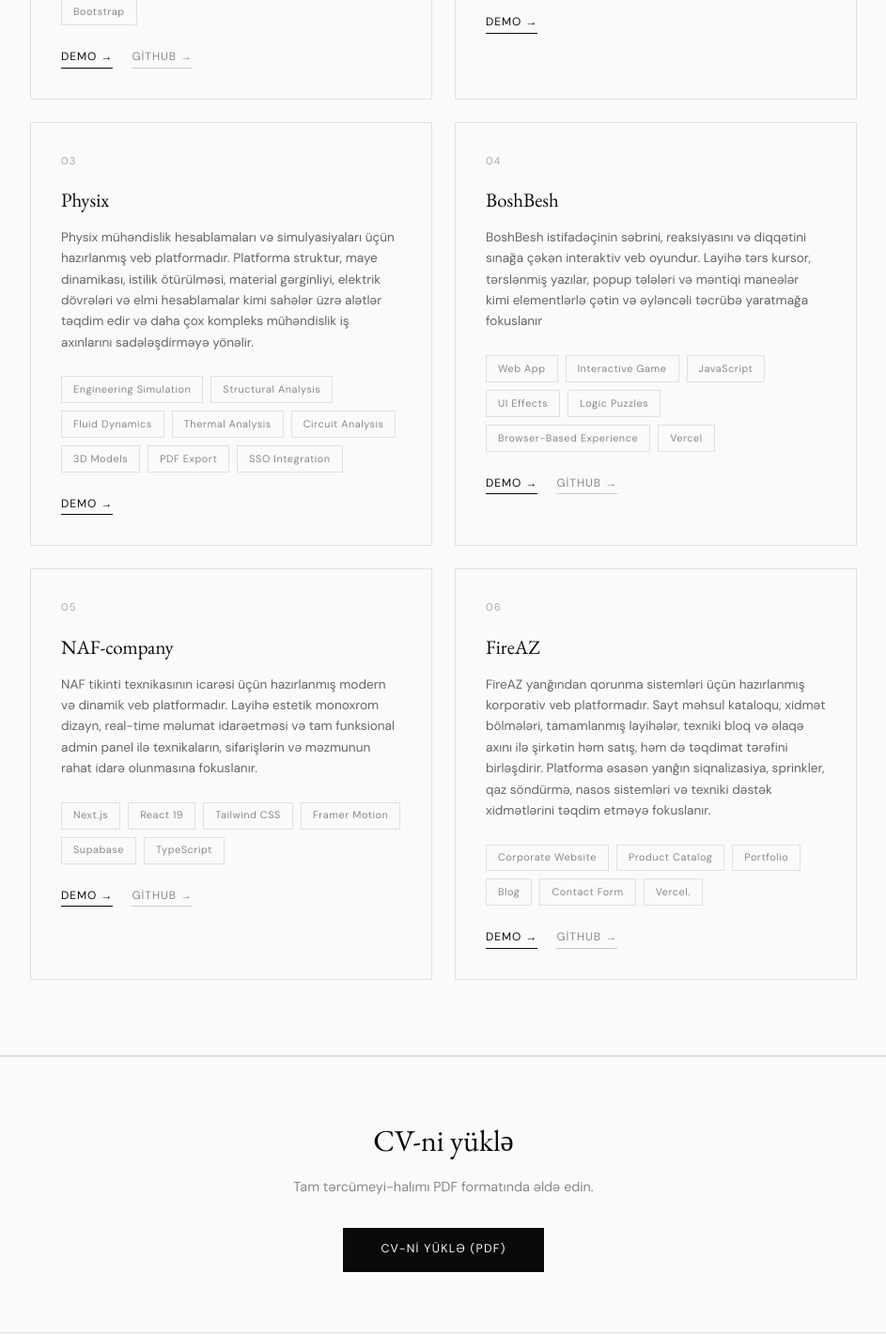
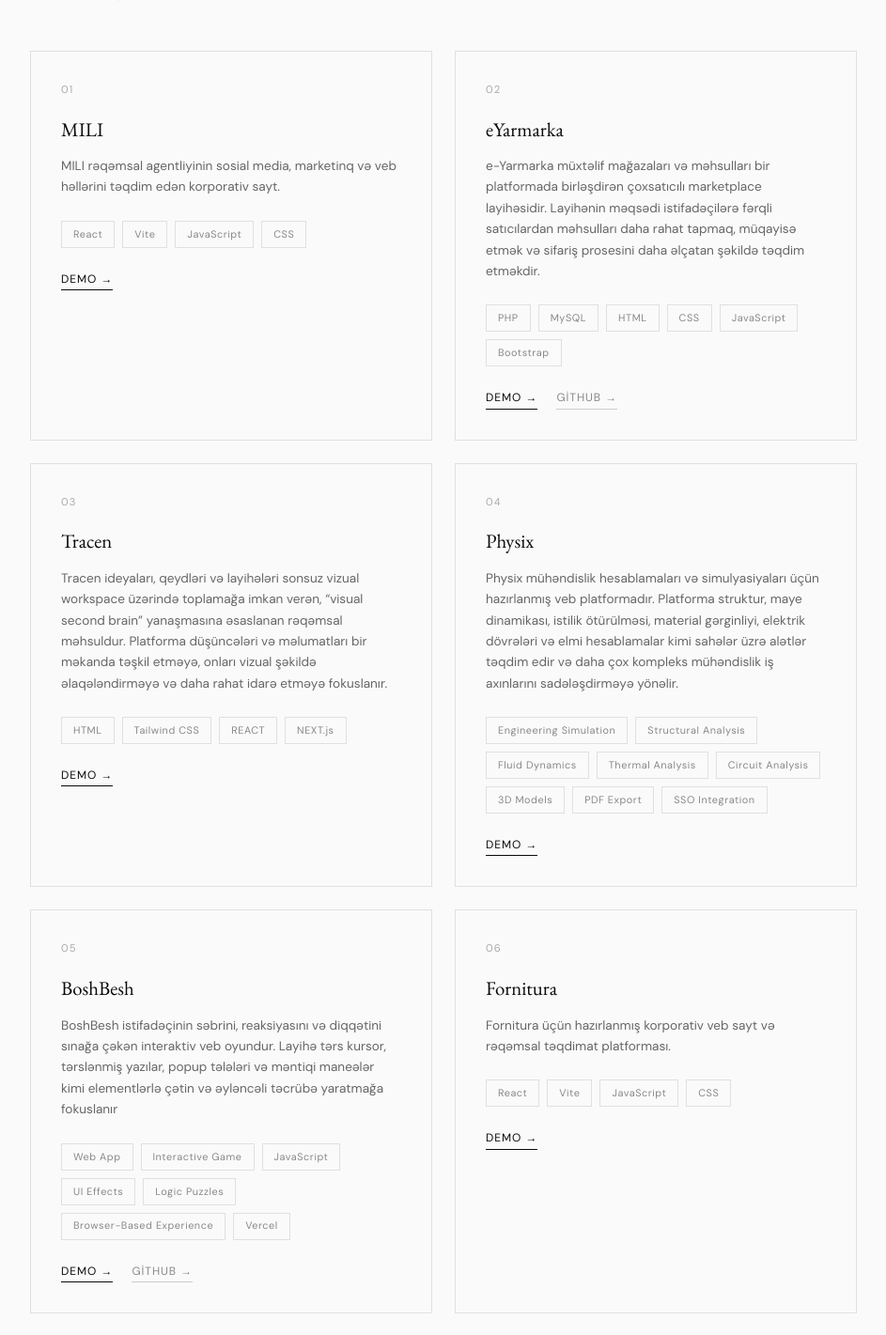
Before and after one commit to UmudvarKhalisli/Portfolio, a React (Vite) app: page / in a window 1280 px wide. Shown: the part 3140-4561 px from the top of the page at 94% size, without its empty margins (168-1111 px from the left). Built offline with nearby package versions, Linux system fonts and the light colour scheme.

Commit message:
Update portfolio projects and SMM work

```diff
--- a/src/hooks/useData.js
+++ b/src/hooks/useData.js
@@ -17,10 +17,23 @@ const DEFAULT_DATA = {
   "smmWorks": [
     { "brand": "lookmood_nn", "task": "Instagram hesabının SMM, marketinq və targeting idarəçiliyi", "did": "Kontent və vizual üslub, SMM idarəçiliyi, targeting reklamları", "result": "", "link": "" },
     { "brand": "EZ Group Təmizlik", "task": "Təmizlik və təmir xidməti brendi üçün Instagram hesabı", "did": "Kontent hazırlanması, qrid dizaynı, SMM və targeting", "result": "", "link": "" },
-    { "brand": "Farell Brooklyn", "task": "Ərkək geyimi brendi üçün Instagram kontenti", "did": "Kontent ideyaları, vizual konsepsiya, AI ilə vizual hazırlanması", "result": "", "link": "" },
-    { "brand": "Workforce Solutions", "task": "Xaricə inşaat işçilərinin işə cəlbi", "did": "Meta reklam kampaniyalarının qurulması və idarə edilməsi", "result": "", "link": "" }
+    { "brand": "Farell Brooklyn", "task": "Kişigeyimi brendi üçün Instagram kontenti", "did": "Kontent ideyaları, vizual konsepsiya, AI ilə vizual hazırlanması", "result": "", "link": "" },
+    { "brand": "Workforce Solutions", "task": "Xaricə inşaat işçilərinin işə cəlbi", "did": "Meta reklam kampaniyalarının qurulması və idarə edilməsi", "result": "", "link": "" },
+    { "brand": "e-naftexnika", "task": "Instagram hesabının SMM, marketinq və targeting idarəçiliyi", "did": "Kontent və vizual üslub, SMM idarəçiliyi, targeting reklamları", "result": "", "link": "https://www.instagram.com/e.naftexnika/" }
   ],
   "projects": [
+    {
+      "title": "MILI",
+      "desc": "MILI rəqəmsal agentliyinin sosial media, marketinq və veb həllərini təqdim edən korporativ sayt.",
+      "tags": [
+        "React",
+        "Vite",
+        "JavaScript",
+        "CSS"
+      ],
+      "demo": "https://miliaz.vercel.app/",
+      "github": ""
+    },
     {
       "title": "eYarmarka",
       "desc": "e-Yarmarka müxtəlif mağazaları və məhsulları bir platformada birləşdirən çoxsatıcılı marketplace layihəsidir. Layihənin məqsədi istifadəçilərə fərqli satıcılardan məhsulları daha rahat tapmaq, müqayisə etmək və sifariş prosesini daha əlçatan şəkildə təqdim etməkdir.",
@@ -79,6 +92,18 @@ const DEFAULT_DATA = {
       "github": "https://github.com/UmudvarKhalisli/ShitGame"
     },
     {
+      "title": "Fornitura",
+      "desc": "Fornitura üçün hazırlanmış korporativ veb sayt və rəqəmsal təqdimat platforması.",
+      "tags": [
+        "React",
+        "Vite",
+        "JavaScript",
+        "CSS"
+      ],
+      "demo": "https://fornitura.az/",
+      "github": ""
+    },
+    {
       "title": "NAF-company",
       "desc": "NAF tikinti texnikasının icarəsi üçün hazırlanmış modern və dinamik veb platformadır. Layihə estetik monoxrom dizayn, real-time məlumat idarəetməsi və tam funksional admin panel ilə texnikaların, sifarişlərin və məzmunun rahat idarə olunmasına fokuslanır.",
       "tags": [
@@ -92,20 +117,6 @@ const DEFAULT_DATA = {
       "demo": "https://naf-company.vercel.app/",
       "github": "https://github.com/UmudvarKhalisli/NAF"
     },
-    {
-      "title": "FireAZ",
-      "desc": "FireAZ yanğından qorunma sistemləri üçün hazırlanmış korporativ veb platformadır. Sayt məhsul kataloqu, xidmət bölmələri, tamamlanmış layihələr, texniki bloq və əlaqə axını ilə şirkətin həm satış, həm də təqdimat tərəfini birləşdirir. Platforma əsasən yanğın siqnalizasiya, sprinkler, qaz söndürmə, nasos sistemləri və texniki dəstək xidmətlərini təqdim etməyə fokuslanır.",
-      "tags": [
-        "Corporate Website",
-        "Product Catalog",
-        "Portfolio",
-        "Blog",
-        "Contact Form",
-        "Vercel."
-      ],
-      "demo": "https://firesite.vercel.app/",
-      "github": "https://github.com/UmudvarKhalisli/FSFS"
-    }
   ],
   "contact": {
     "email": "umudvarkhalisli@gmail.com",
@@ -118,7 +129,7 @@ const DEFAULT_DATA = {
   }
 }
 
-const STORAGE_KEY = 'portfolio_data_v2'
+const STORAGE_KEY = 'portfolio_data_v3'
 
 export function useData() {
   const [data, setData] = useState(() => {
```
Also changed, not shown: script.js (+26 -1 lines).
